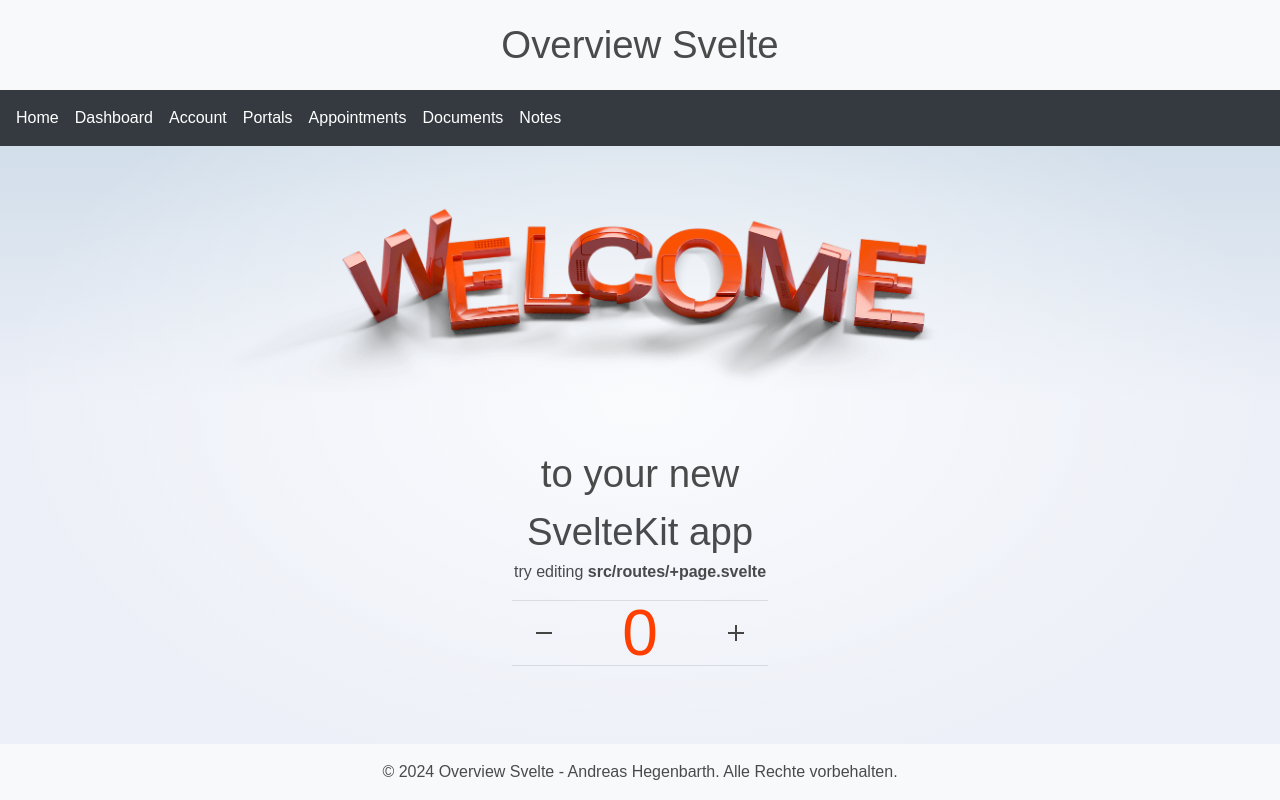
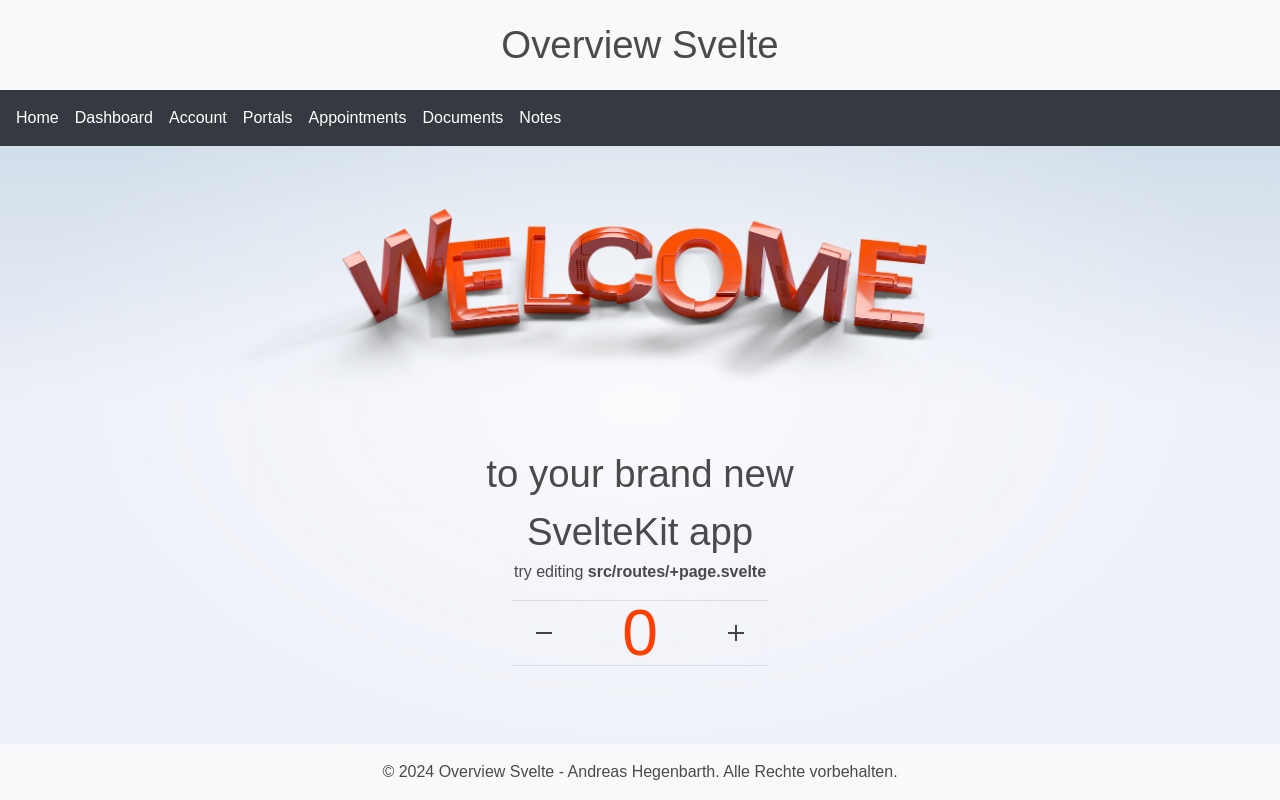
Before and after one commit to AndreasHegenbarth/overview-svelte, a SvelteKit app: page / in a window 1280 px wide. Built offline with nearby package versions, Linux system fonts and the light colour scheme.

Commit message:
Update Landing Page text

```diff
--- a/src/routes/+page.svelte
+++ b/src/routes/+page.svelte
@@ -18,7 +18,7 @@
 			</picture>
 		</span>
 
-		to your new<br />SvelteKit app
+		to your brand new<br />SvelteKit app
 	</h1>
 
 	<h2>
```
